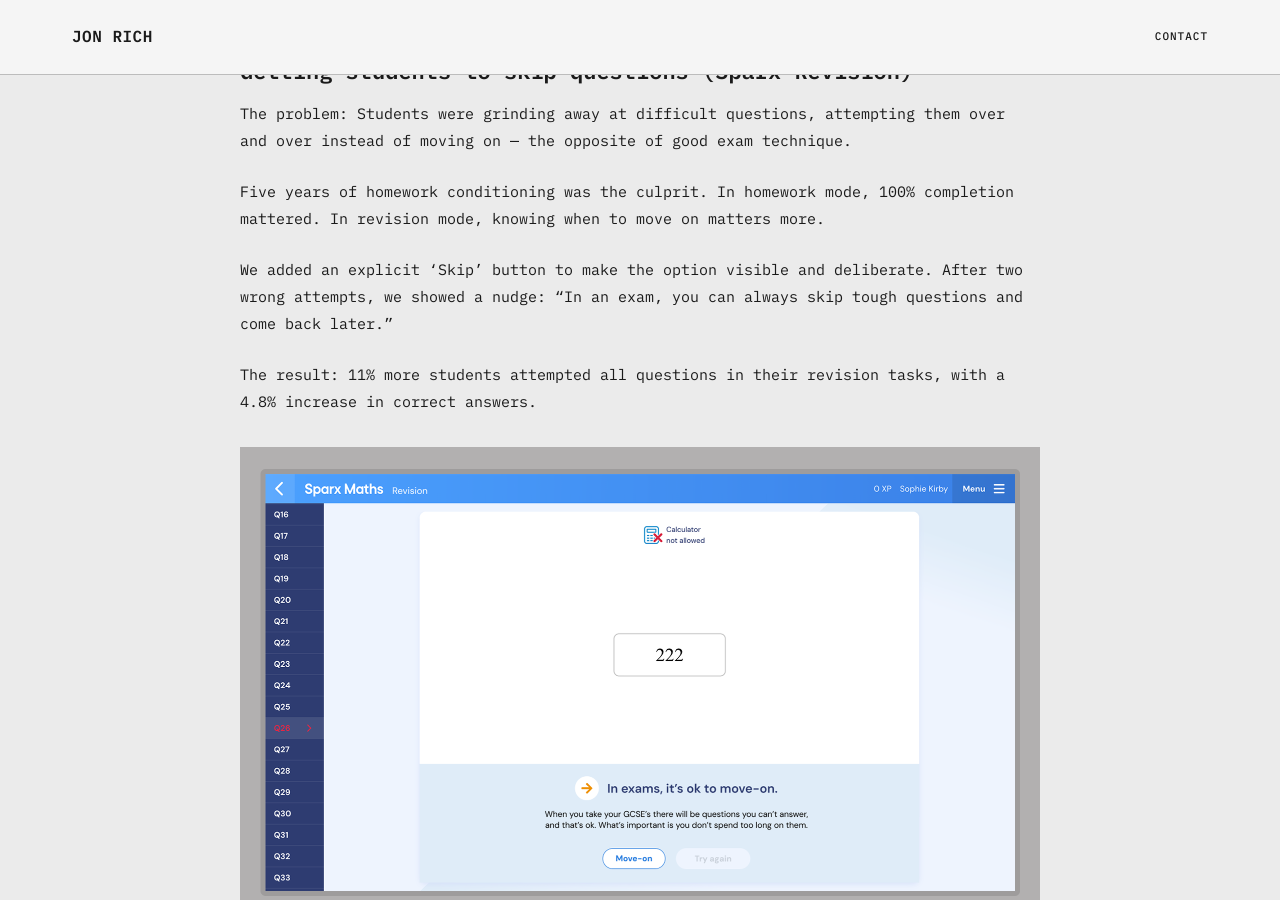
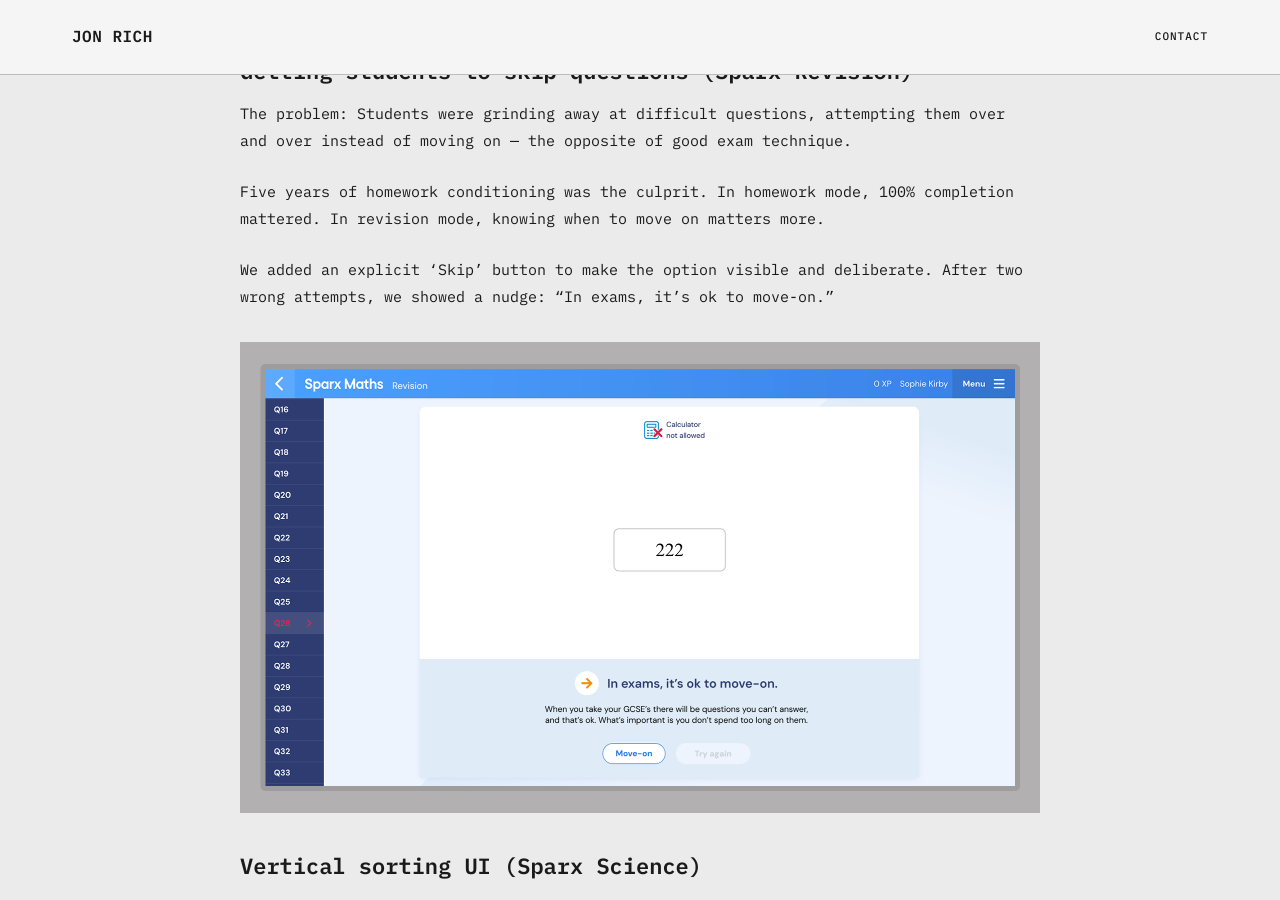
Before and after one commit to JonJRich/portfolio, a Jekyll site: the page built from _work/sparx-maths.md, in a window 1280 px wide and 900 px high, scrolled down 777 px. Built offline with Jekyll 4.4.1, drawn with Linux system fonts in a browser that asks for light colours.

Commit message:
Update Sparx Maths copy - remove result and fix quote
- Removed result paragraph from revision section
- Changed quote to "In exams, it's ok to move-on." to match image

🤖 Generated with [Claude Code](https://claude.com/claude-code)

Co-Authored-By: Claude <noreply@anthropic.com>

```diff
--- a/_work/sparx-maths.md
+++ b/_work/sparx-maths.md
@@ -16,9 +16,7 @@ The problem: Students were grinding away at difficult questions, attempting them
 
 Five years of homework conditioning was the culprit. In homework mode, 100% completion mattered. In revision mode, knowing when to move on matters more.
 
-We added an explicit 'Skip' button to make the option visible and deliberate. After two wrong attempts, we showed a nudge: "In an exam, you can always skip tough questions and come back later."
-
-The result: 11% more students attempted all questions in their revision tasks, with a 4.8% increase in correct answers.
+We added an explicit 'Skip' button to make the option visible and deliberate. After two wrong attempts, we showed a nudge: "In exams, it's ok to move-on."
 
 ![Sparx Maths interface]({{ '/assets/images/SparxMathsScience-Maths.png' | relative_url }})
 
```
